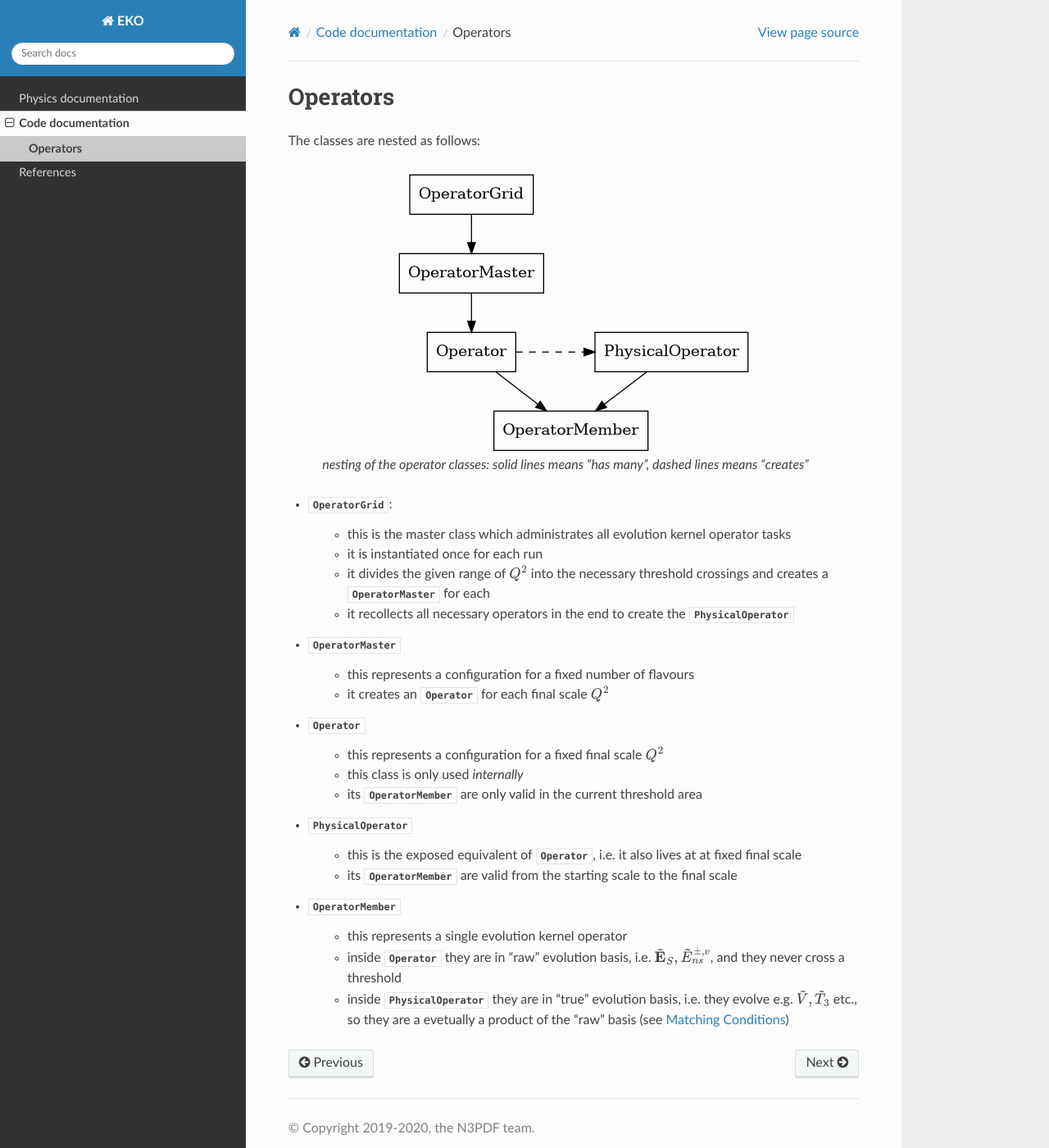
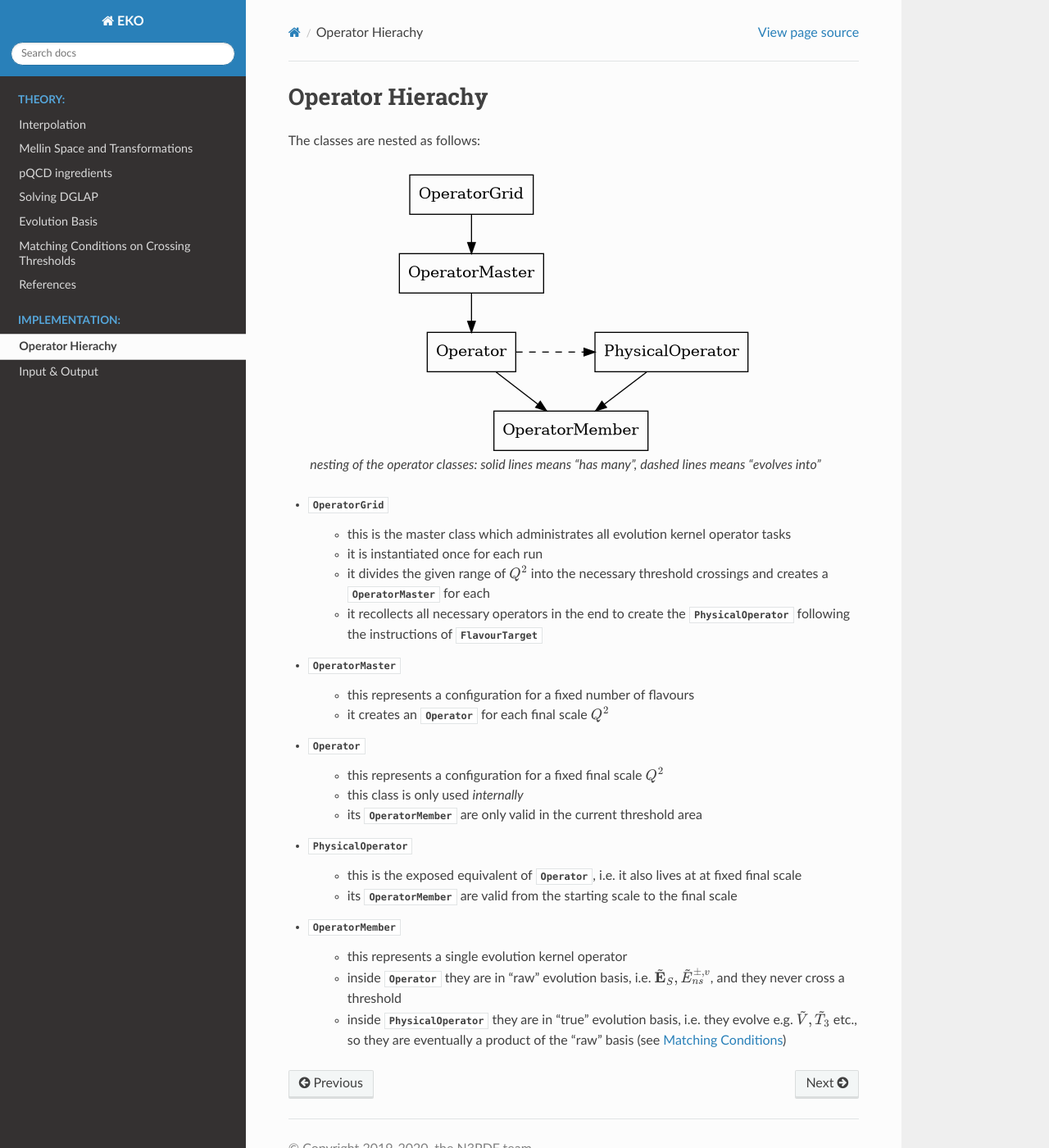
Before and after one commit to NNPDF/eko, a Sphinx documentation site: the page built from doc/source/Code/Operators.txt, in a window 1280 px wide and 1400 px high. Shown: the whole window at 82% size. Built offline with Sphinx 7.4.7 and the Read the Docs theme 2.0.0, drawn with Linux system fonts in a browser that asks for light colours; pages that are not in the unit, such as notebooks, are missing from menus.

Commit message:
update doc

```diff
--- a/doc/source/Code/Operators.txt
+++ b/doc/source/Code/Operators.txt
@@ -1,12 +1,12 @@
-Operators
-=========
+Operator Hierachy
+=================
 
 The classes are nested as follows:
 
 .. graphviz::
     :name: operators
     :caption: nesting of the operator classes: solid lines means "has many",
-                dashed lines means "creates"
+                dashed lines means "evolves into"
     :align: center
 
     digraph G {
@@ -32,14 +32,15 @@ The classes are nested as follows:
         test1 -> PhysicalOperator [weight=1000 style=invis];
     }
 
-- :class:`~eko.operator_grid.OperatorGrid`:
+- :class:`~eko.operator_grid.OperatorGrid`
 
     *  this is the master class which administrates all evolution kernel operator tasks
     *  it is instantiated once for each run
     *  it divides the given range of :math:`Q^2` into the necessary threshold crossings and
        creates a :class:`~eko.operator_grid.OperatorMaster` for each
     *  it recollects all necessary operators in the end to create the
-       :class:`~eko.evolution_operator.PhysicalOperator`
+       :class:`~eko.evolution_operator.PhysicalOperator` following the instructions of
+       :class:`~eko.flavours.FlavourTarget`
 
 - :class:`~eko.operator_grid.OperatorMaster`
 
@@ -66,5 +67,5 @@ The classes are nested as follows:
     * inside :class:`~eko.evolution_operator.Operator` they are in "raw" evolution basis, i.e.
       :math:`\tilde{\mathbf{E}}_S, \tilde{E}_{ns}^{\pm,v}`, and they never cross a threshold
     * inside :class:`~eko.evolution_operator.PhysicalOperator` they are in "true" evolution
-      basis, i.e. they evolve e.g. :math:`\tilde V, \tilde T_3` etc., so they are a evetually
-      a product of the "raw" basis (see :doc:`Matching Conditions </Physics/Matching>`)
+      basis, i.e. they evolve e.g. :math:`\tilde V, \tilde T_3` etc., so they are eventually
+      a product of the "raw" basis (see :doc:`Matching Conditions </Theory/Matching>`)
--- a/doc/source/Code/index.txt
+++ /dev/null
@@ -1,8 +0,0 @@
-#####################
-Code documentation
-#####################
-
-.. toctree::
-    Operators
-
-    ../modules/eko/modules
--- a/doc/source/Physics/index.txt
+++ /dev/null
@@ -1,11 +0,0 @@
-#####################
-Physics documentation
-#####################
-
-.. toctree::
-    Interpolation
-    Mellin
-    pQCD
-    DGLAP
-    FlavourBasis
-    Matching
--- a/doc/source/Physics/FlavourBasis.txt
+++ b/doc/source/Theory/FlavourBasis.txt
@@ -36,4 +36,4 @@ Note that the associated numbers to the valence-like and singlet-like non-single
 :math:`k` follow the common group-theoretical notation :math:`k = n_f^2 - 1`
 where :math:`n_f` denotes the incorporated number of quark flavours.
 
-The matching conditions when crossing flavour thresholds are given in :doc:`Matching Conditions </Physics/Matching>`.
+The matching conditions when crossing flavour thresholds are given in :doc:`Matching Conditions <Matching>`.
--- a/doc/source/Physics/Interpolation.txt
+++ b/doc/source/Theory/Interpolation.txt
@@ -105,4 +105,4 @@ The generated polynomials then look like:
 .. todo ::
     - document grid generation
     - we seem to require a linear grid at large x
-    - given some hints about typical choices of N_grid/N_degree? see also :doc:`benchmarks </Physics/DGLAP>`
+    - given some hints about typical choices of N_grid/N_degree? see also :doc:`benchmarks <DGLAP>`
--- a/doc/source/Physics/Matching.txt
+++ b/doc/source/Theory/Matching.txt
@@ -2,9 +2,9 @@ Matching Conditions on Crossing Thresholds
 ==========================================
 
 The :class:`~eko.flavours.FlavourTarget` class is used to provide a consistent transition in the Variable
-Flavour Number Scheme (VFNS) of the :doc:`evolution distributions </Physics/FlavourBasis>` across the mass thresholds provided by
+Flavour Number Scheme (VFNS) of the :doc:`evolution distributions <FlavourBasis>` across the mass thresholds provided by
 the :class:`~eko.thresholds.Threshold` class.
-We denote the solution of the :doc:`DGLAP equation </Physics/DGLAP>` in :doc:`Mellin space </Physics/Mellin>` as
+We denote the solution of the :doc:`DGLAP equation <DGLAP>` in :doc:`Mellin space <Mellin>` as
 
 .. math ::
     \tilde{f_j}(Q^2_1)= \tilde E_{jk}(Q^2_1\leftarrow Q^2_0) \tilde{f_k}(Q^2_0)
```
Also changed, not shown: doc/generate_code_todos.py (+4 -4 lines), doc/source/Code/IO.txt (added, +14 -0 lines), doc/source/Theory/DGLAP.txt (renamed from doc/source/Physics/DGLAP.txt, +5 -5 lines), doc/source/index.txt (+28 -9 lines), doc/source/Theory/Mellin.txt (renamed from doc/source/Physics/Mellin.txt), doc/source/Theory/pQCD.txt (renamed from doc/source/Physics/pQCD.txt), 1 other file.
